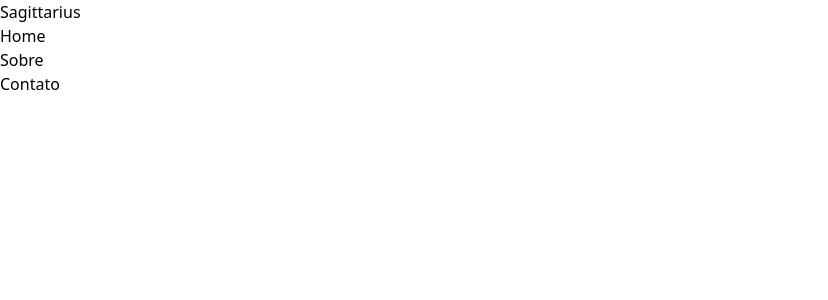
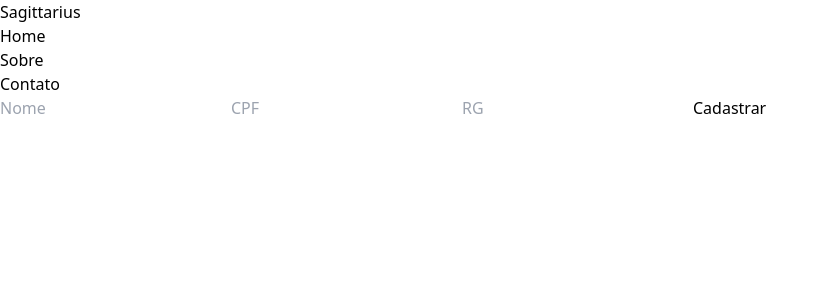
Before and after one commit to VictorSchmoegel/Sistema-Sagit, a React (Vite) app in the folder client/: page /cadastro in a window 1280 px wide. Shown: the top 300 px of the page, without its empty margins (0-828 px from the left). Built offline with nearby package versions, Linux system fonts and the light colour scheme.

Commit message:
finalizada a rota e UI para cadastro de colaborador

```diff
--- a/client/src/App.jsx
+++ b/client/src/App.jsx
@@ -7,6 +7,7 @@ import Imperatriz from "./pages/Imperatriz";
 import PedroLeopoldo from "./pages/PedroLeopoldo";
 import Rumo from "./pages/Rumo";
 import Klabin from "./pages/Klabin";
+import CadastroColab from "./components/CadastroColab";
 
 function App() {
 
@@ -17,6 +18,7 @@ function App() {
         <Route path="/" element={<SignIn />} />
         <Route path="/home" element={<Home />} />
         <Route path="/divinopolis" element={<Divinopolis />} />
+        <Route path="/cadastro" element={<CadastroColab />} />
         <Route path="/imperatriz" element={<Imperatriz />} />
         <Route path="/pedro-leopoldo" element={<PedroLeopoldo />} />
         <Route path="/rumo" element={<Rumo />} />
--- /dev/null
+++ b/client/src/components/CadastroColab.jsx
@@ -0,0 +1,88 @@
+import { useState } from 'react'
+
+export default function CadastroColab() {
+  const [formData, setFormData] = useState({})
+  const [loading, setLoading] = useState(false)
+  const [error, setError] = useState(null)
+  const [success, setSuccess] = useState(false)
+
+  const handleChange = (e) => {
+    setFormData({
+      ...formData,
+      [e.target.id]: e.target.value,
+    })
+  }
+  console.log(formData)
+
+  const handleSubmit = async (e) => {
+    e.preventDefault()
+    try {
+      setLoading(true)
+      setSuccess(false)
+      const res = await fetch('/api/colab/create', {
+        method: 'POST',
+        headers: {
+          'Content-Type': 'application/json',
+        },
+        body: JSON.stringify(formData),
+      })
+      const data = await res.json()
+      console.log(data)
+      if (data.success === false) {
+        setError(data.message)
+        setLoading(false)
+        return
+      }
+      setLoading(false)
+      setError(null)
+      setSuccess(true)
+      setFormData({ nome: '', cpf: '', rg: ''})
+    } catch (error) {
+      setError('Erro ao cadastrar')
+      setLoading(false)
+      console.log(error)
+    }
+  }
+
+  return (
+    <main className='bg-slate-100 min-h-screen'>
+      <form onSubmit={handleSubmit} className='flex flex-col gap-4 max-w-lg mx-auto p-20'>
+        <input
+          className='border p-3 rounded-lg'
+          type='text'
+          id='nome'
+          placeholder='Nome'
+          value={formData.nome}
+          onChange={handleChange}
+          required
+        />
+        <input
+          className='border p-3 rounded-lg'
+          type='number'
+          id='cpf'
+          placeholder='CPF'
+          value={formData.cpf}
+          onChange={handleChange}
+          required
+        />
+        <input
+          className='border p-3 rounded-lg'
+          type='number'
+          id='rg'
+          placeholder='RG'
+          value={formData.rg}
+          onChange={handleChange}
+          required
+        />
+      <button
+        disabled={loading}
+        className='bg-blue-500 text-white p-3 rounded-lg hover:bg-blue-700'
+      >
+        {loading ? 'Carregando...' : 'Cadastrar'}
+      </button>
+      </form>
+      {error && <p className='text-red-600 text-center'>{error}</p>}
+      {success && <p className='text-green-600 text-center'>Colaborador cadastrado com sucesso</p>}
+    </main>
+  )
+}
--- a/client/src/pages/Divinopolis.jsx
+++ b/client/src/pages/Divinopolis.jsx
@@ -1,3 +1,5 @@
+import { Link } from "react-router-dom";
+
 export default function Divinopolis() {
   return (
     <main className='flex flex-col bg-slate-100 min-h-screen'>
@@ -6,7 +8,9 @@ export default function Divinopolis() {
         <aside>
           <nav>
             <ul className='flex gap-4 justify-between border p-3'>
-              <li>Cadastrar colaborador</li>
+              <Link to={'/cadastro'}>
+                <li>Cadastrar colaborador</li>
+              </Link>
               <li>Imperatriz</li>
               <li>Pedro Leopoldo</li>
               <li>Rumo</li>
@@ -15,7 +19,7 @@ export default function Divinopolis() {
           </nav>
         </aside>
       </section>
-      <form>
+      <form className='flex flex-col'>
         <input
           className='border p-3 rounded-lg'
           type='text'
```
Also changed, not shown: 2 other files (tests, documents, lock files or other folders).
